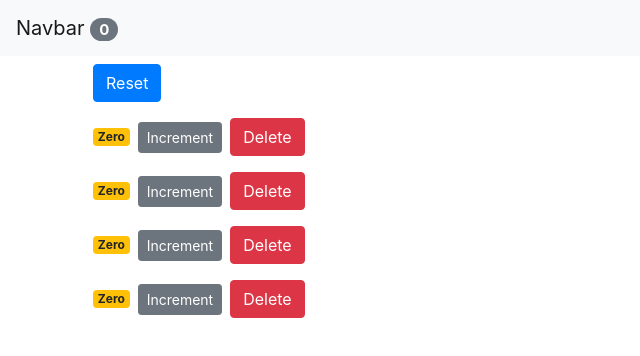
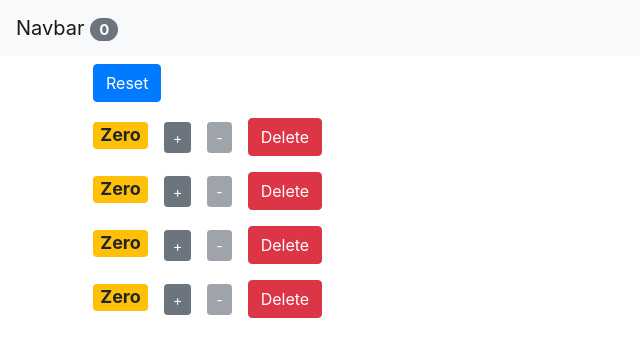
Before and after one commit to mojtabavi/Programing-Training, a React (Create React App) app in the folder React/counter-app/: page / in a window 1280 px wide. Shown: the top 356 px of the page, without its empty margins (0-640 px from the left). Built offline with nearby package versions, Linux system fonts and the light colour scheme.

Commit message:
React-DO Exercise

```diff
--- a/React/counter-app/src/App.js
+++ b/React/counter-app/src/App.js
@@ -24,6 +24,15 @@ class App extends Component {
  };
 
 
+ handleDecrement = counter => {
+  const counters = [...this.state.counters];
+  const index = counters.indexOf(counter);
+  counters[index]={...counter};
+  counters[index].value--;
+  this.setState({counters});
+};
+
+
  handleReset = () => {
      const counters = this.state.counters.map(c => {
          c.value = 0;
@@ -47,6 +56,7 @@ render(){
       counters={this.state.counters}
       onReset={this.handleReset}
       onIncrement={this.handleIncrement}
+      onDecrement={this.handleDecrement}
       onDelete={this.handleDelete}
       />
       </main>
--- a/React/counter-app/src/components/counter.jsx
+++ b/React/counter-app/src/components/counter.jsx
@@ -6,12 +6,16 @@ class Counter extends Component {
     return (
       <div>
         {this.props.children}
-        <span className={this.getBadgeClasses()}>{this.formatCount()}</span>
+        <span style={{fontSize: 18}} className={this.getBadgeClasses()}>{this.formatCount()}</span>
         <button
           onClick={() => this.props.onIncrement(this.props.counter)}
-          className="btn btn-secondary btn-sm"
-        >
-          Increment
+          className="btn btn-secondary btn-sm m-2">
+          +
+        </button>
+        <button
+          onClick={() => this.props.onDecrement(this.props.counter)}
+          className="btn btn-secondary btn-sm m-2" disabled={this.getModeBtn()}>
+          -
         </button>
         <button onClick={() => this.props.onDelete(this.props.counter.id)} className="btn btn-danger m-2">Delete</button>
       </div>
@@ -30,6 +34,13 @@ class Counter extends Component {
     // return count === 0 ? <h1>Zero</h1> : count;
     return count === 0 ? "Zero" : count;
   }
+
+  getModeBtn() {
+    const {value: count} = this.props.counter;
+
+
+    return count === 0 ? true : false;
+  }
 }
 
 export default Counter;
--- a/React/counter-app/src/components/counters.jsx
+++ b/React/counter-app/src/components/counters.jsx
@@ -4,13 +4,14 @@ import Counter from "./counter";
 class Counters extends Component {
 
     render() {
-        const {onReset,counters,onDelete,onIncrement} = this.props
+        const {onReset,counters,onDelete,onIncrement,onDecrement} = this.props
         return (
         <div>
             <button className="btn btn-primary m-2" onClick={onReset}>Reset</button>
             {counters.map(counter => <Counter
             onDelete={onDelete}
             onIncrement= {onIncrement}
+            onDecrement={onDecrement}
             key={counter.id}
             counter={counter} >
             </Counter>)}
```
